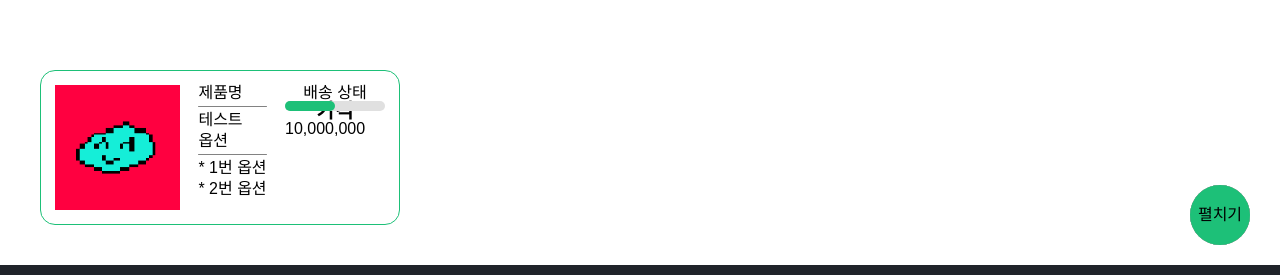
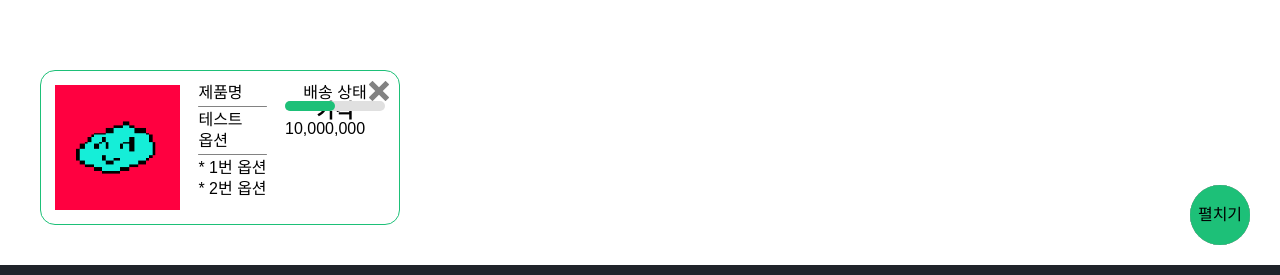
Before and after one commit to eRentronic/eRentronic-Client, a React app: page /MyPage in a window 1280 px wide. Shown: the part 525-800 px from the top of the page. Built offline with nearby package versions, Linux system fonts and the light colour scheme; a web font is replaced by a local one.

Commit message:
:sparkles: 유저 기록 버튼 취소 버튼 추가

```diff
--- a/src/Pages/UserMyPage/OrderHistoryCard/OrderhistoryCard.tsx
+++ b/src/Pages/UserMyPage/OrderHistoryCard/OrderhistoryCard.tsx
@@ -1,6 +1,7 @@
 import styled from 'styled-components';
 
 import { Text } from '@/components/common';
+import { Icon } from '@/components/common/Icon';
 import { Line } from '@/components/common/Indicator/Line';
 import { ProgressBar } from '@/components/common/Indicator/ProgressBar';
 import { Box } from '@/components/common/Layout/Box';
@@ -12,6 +13,7 @@ type OrderHistoryCardProps = {
   productName: string;
   productPrice: number;
   options: string[];
+  onClickCancle?: React.MouseEventHandler;
 };
 
 export function OrderHistoryCard({
@@ -19,6 +21,7 @@ export function OrderHistoryCard({
   productName,
   productPrice,
   options,
+  onClickCancle,
 }: OrderHistoryCardProps) {
   const optionList = options.map(option => <Text>{`* ${option}`}</Text>);
 
@@ -28,6 +31,7 @@ export function OrderHistoryCard({
       styles={{ width: '30%' }}
       size="medium"
       justifyContent="space-between"
+      position="relative"
     >
       <ImageContainer
         imageSrc={imageURL}
@@ -50,6 +54,7 @@ export function OrderHistoryCard({
         </Text>
         <Text>{productPrice.toLocaleString()}</Text>
       </StyledContainer>
+      <CancleButton iconSrc="CLOSE" onClick={onClickCancle} />
     </Box>
   );
 }
@@ -57,3 +62,11 @@ export function OrderHistoryCard({
 const StyledContainer = styled(Container)`
   width: 100px;
 `;
+
+const CancleButton = styled(Icon)`
+  position: absolute;
+  top: 10px;
+  right: 10px;
+  fill: ${({ theme }) => theme.pallete.grey3};
+  cursor: pointer;
+`;
```
